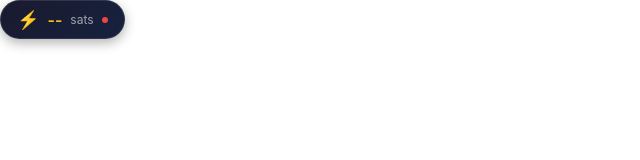
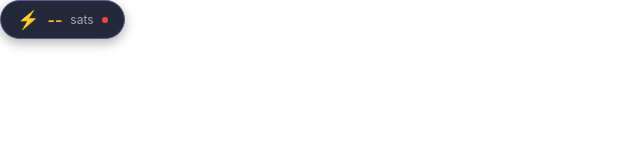
Before and after one commit to danygraphene/phoenixd-widget, a website: page public/widget.html in a window 1280 px wide. Shown: the full height of the page, 0-640 px from the left. Drawn offline with Linux system fonts and the light colour scheme.

Commit message:
Unify widget styling with site banner

```diff
--- a/public/widget.html
+++ b/public/widget.html
@@ -24,9 +24,9 @@
       align-items: center;
       gap: 8px;
       padding: 8px 16px;
-      background: linear-gradient(135deg, #1a1a2e 0%, #16213e 100%);
+      background: #24283b;
       border-radius: 50px;
-      border: 1px solid rgba(255, 255, 255, 0.1);
+      border: 1px solid #565f89;
       box-shadow: 0 4px 12px rgba(0, 0, 0, 0.3);
       position: relative;
       z-index: 1;
```
